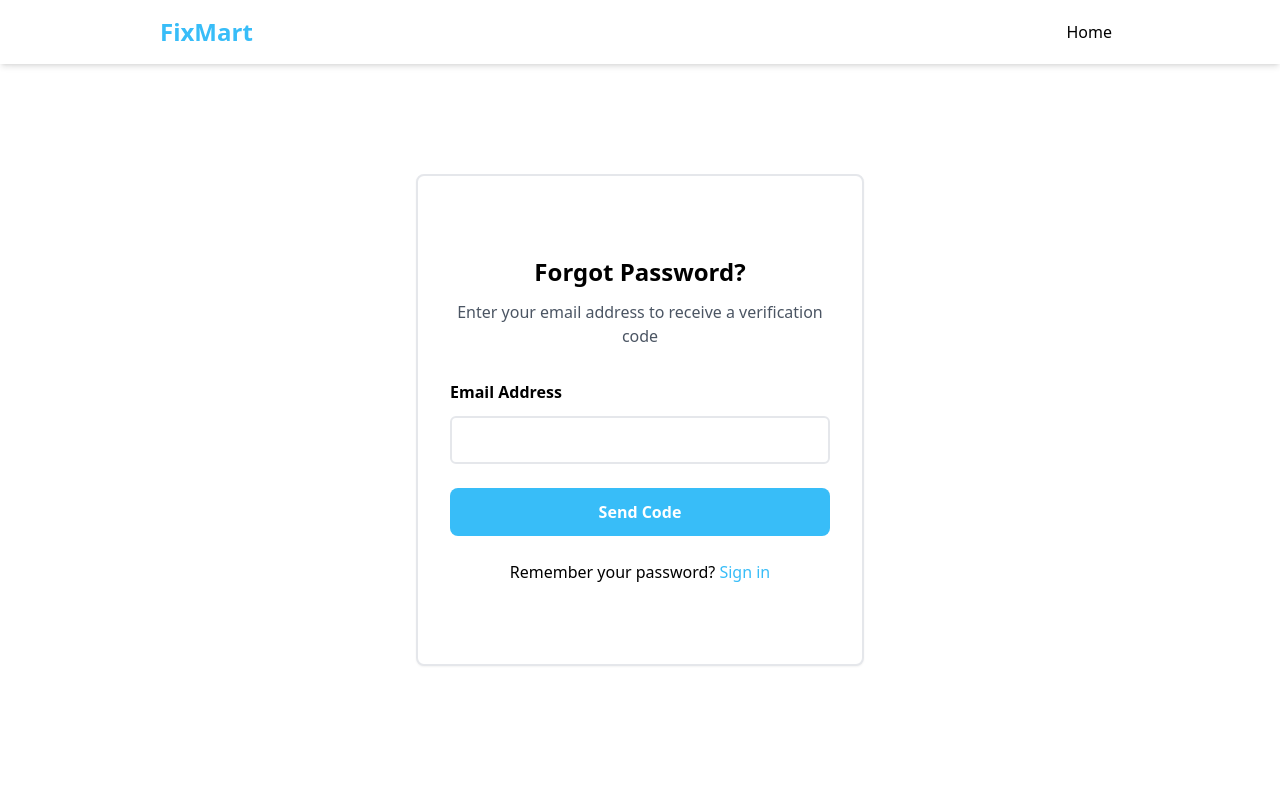
After one commit to Sammyy-kun/Capstone-Project, a PHP site: page /forget-password.php in a window 1280 px wide. The commit adds this page. Run offline with PHP 8.4, Linux system fonts and the light colour scheme; some libraries are stand-ins or nearby versions.

Commit message:
add login, register, and forget password

```diff
--- /dev/null
+++ b/View/Auth/forget-password.php
@@ -0,0 +1,99 @@
+<?php require '../Layouts/header.php'; ?>
+<body>
+    <header>
+        <nav class="fixed top-0 z-50 w-full flex items-center justify-between px-8 lg:px-40 py-4 shadow-md bg-white">
+            <h1 class="text-2xl font-bold text-sky-400">FixMart</h1>
+            <div class="flex items-center gap-8 lg:gap-12">
+                <a href="../Home/index.php" class="nav-link text-black hover:text-sky-400 transition duration-300 ease-in-out px-2">Home</a>
+            </div>
+        </nav>
+    </header>
+    <section class="min-h-screen flex justify-center items-center pt-20 pb-10 px-4">
+         <div class="w-full max-w-md">
+            <div class="bg-white px-8 py-20 rounded-lg border-2 border-gray-200 shadow-sm">
+                <div id="emailStep">
+                    <h1 class="text-center font-bold text-2xl mb-3">Forgot Password?</h1>
+                    <p class="text-center mb-8 text-sm sm:text-base text-gray-600">Enter your email address to receive a verification code</p>
+
+                    <form id="emailForm">
+                        <div class="mb-6">
+                            <label class="block mb-3 font-semibold">Email Address</label>
+                            <input type="email" id="email" name="email" required
+                                class="w-full h-12 rounded-md border-2 border-gray-200 focus:outline-sky-500 px-4 py-3">
+                        </div>
+
+                        <div class="mb-6">
+                            <button type="submit"
+                                class="w-full h-12 font-semibold bg-sky-400 text-white rounded-lg hover:bg-sky-500 transition duration-300">
+                                Send Code
+                            </button>
+                        </div>
+                    </form>
+
+                    <div class="text-center mt-1">
+                        <h1>Remember your password? <a href="login.php" class="text-sky-400">Sign in</a></h1>
+                    </div>
+                </div>
+
+                <div id="otpStep" class="hidden">
+                    <h1 class="text-center font-bold text-2xl mb-3">Enter Verification Code</h1>
+                    <p class="text-center mb-8 text-sm sm:text-base text-gray-600">We've sent a code to your email address</p>
+
+                    <form id="otpForm">
+                        <div class="mb-6">
+                            <label class="block mb-3 font-semibold text-center">Enter 6-digit code</label>
+                            <div class="flex justify-center gap-2">
+                                <input type="text" maxlength="1" class="otp-input w-12 h-12 text-center text-xl font-semibold rounded-md border-2 border-gray-200 focus:outline-sky-500 focus:border-sky-400" data-index="0">
+                                <input type="text" maxlength="1" class="otp-input w-12 h-12 text-center text-xl font-semibold rounded-md border-2 border-gray-200 focus:outline-sky-500 focus:border-sky-400" data-index="1">
+                                <input type="text" maxlength="1" class="otp-input w-12 h-12 text-center text-xl font-semibold rounded-md border-2 border-gray-200 focus:outline-sky-500 focus:border-sky-400" data-index="2">
+                                <input type="text" maxlength="1" class="otp-input w-12 h-12 text-center text-xl font-semibold rounded-md border-2 border-gray-200 focus:outline-sky-500 focus:border-sky-400" data-index="3">
+                                <input type="text" maxlength="1" class="otp-input w-12 h-12 text-center text-xl font-semibold rounded-md border-2 border-gray-200 focus:outline-sky-500 focus:border-sky-400" data-index="4">
+                                <input type="text" maxlength="1" class="otp-input w-12 h-12 text-center text-xl font-semibold rounded-md border-2 border-gray-200 focus:outline-sky-500 focus:border-sky-400" data-index="5">
+                            </div>
+                        </div>
+
+                        <div class="mb-6">
+                            <button type="submit"
+                                class="w-full h-12 font-semibold bg-sky-400 text-white rounded-lg hover:bg-sky-500 transition duration-300">
+                                Verify Code
+                            </button>
+                        </div>
+
+                        <div class="text-center">
+                            <p class="text-sm text-gray-600">Didn't receive the code?
+                                <button type="button" id="resendBtn" class="text-sky-400 hover:text-sky-500 font-semibold">Resend</button>
+                            </p>
+                        </div>
+                    </form>
+                </div>
+
+                <div id="resetStep" class="hidden">
+                    <h1 class="text-center font-bold text-2xl mb-3">Reset Password</h1>
+                    <p class="text-center mb-8 text-sm sm:text-base text-gray-600">Enter your new password</p>
+
+                    <form id="resetForm">
+                        <div class="mb-6">
+                            <label class="block mb-3 font-semibold">New Password</label>
+                            <input type="password" id="newPassword" name="newPassword" required
+                                class="w-full h-12 rounded-md border-2 border-gray-200 focus:outline-sky-500 px-4 py-3">
+                        </div>
+
+                        <div class="mb-6">
+                            <label class="block mb-3 font-semibold">Confirm Password</label>
+                            <input type="password" id="confirmPassword" name="confirmPassword" required
+                                class="w-full h-12 rounded-md border-2 border-gray-200 focus:outline-sky-500 px-4 py-3">
+                        </div>
+
+                        <div class="mb-6">
+                            <button type="submit"
+                                class="w-full h-12 font-semibold bg-sky-400 text-white rounded-lg hover:bg-sky-500 transition duration-300">
+                                Reset Password
+                            </button>
+                        </div>
+                    </form>
+                </div>
+            </div>
+        </div>
+    </section>
+</body>
+</html>
```
Also changed, not shown: Public/css/style.css (+45 -0 lines), Public/js/style.js (+0 -38 lines), View/Auth/login.php (+38 -10 lines), View/Auth/register.php (+58 -0 lines), View/Home/index.php (+5 -5 lines).
